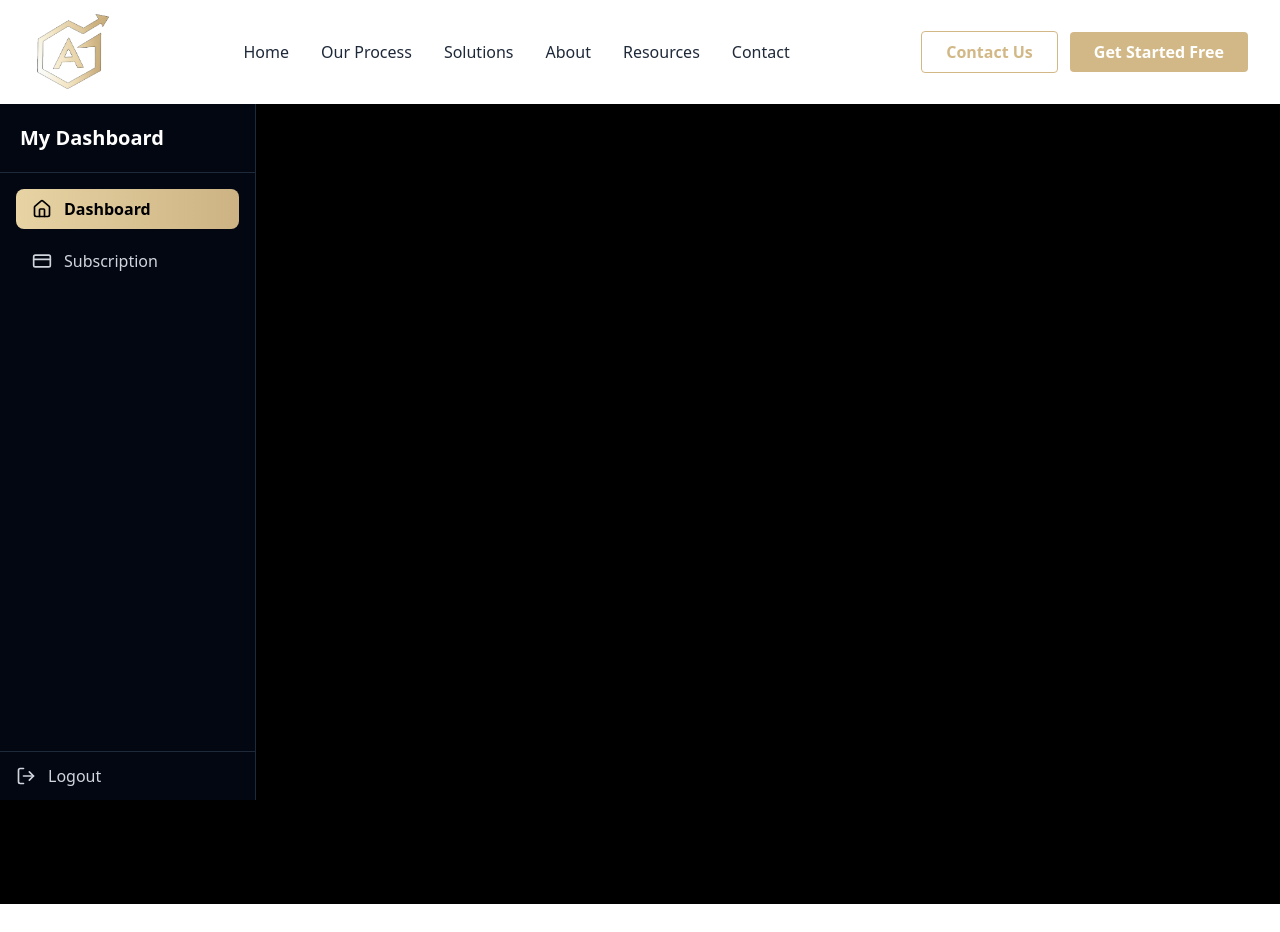
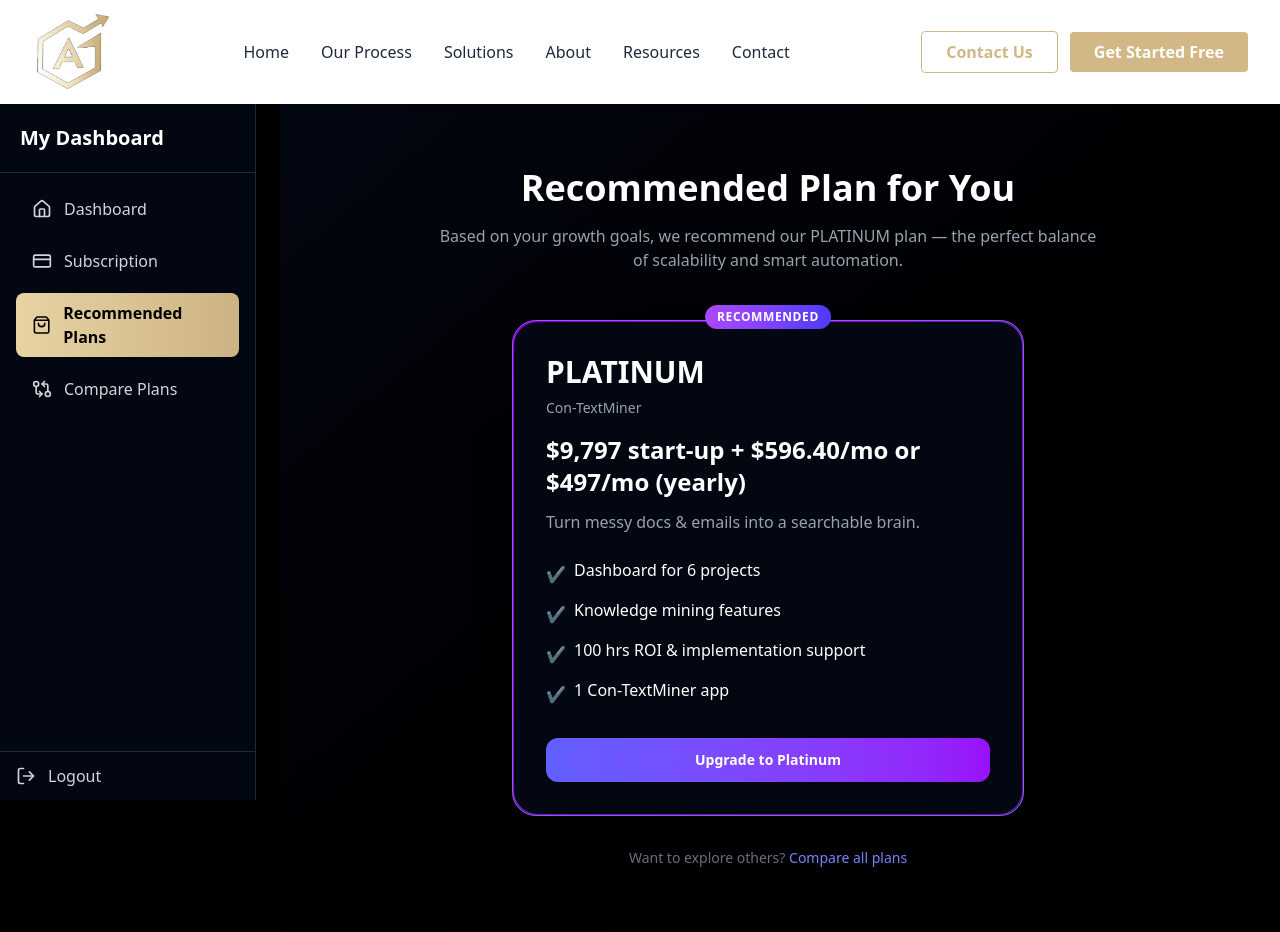
Before and after one commit to Debkanta393/aivalue, a React (Vite) app: page /dashboard/recomendedplans in a window 1280 px wide. Before the commit the page ends 904 px from the top, so only its background shows below. Built offline with nearby package versions, Linux system fonts and the light colour scheme.

Commit message:
recommended plans, compare plans

```diff
--- a/src/App.jsx
+++ b/src/App.jsx
@@ -5,6 +5,7 @@ import Footer from "./components/Footer";
 import Subscription from "./pages/Subscription";
 import DashboardLayout from "./components/DashboardLayout";
 import SubscriptionDetails from "./pages/SubscriptionDetails";
+import ComparePlans from "./pages/ComparePlans";
 
 function AppContent() {
   const location = useLocation();
@@ -17,6 +18,7 @@ function AppContent() {
         <Route path="/" element={<Home />} />
         <Route path="/subscription" element={<Subscription />} />
         <Route path="/dashboard/*" element={<DashboardLayout />} />
+        <Route path="/compareplans" element={<ComparePlans />} />
       </Routes>
       {!isDashboardRoute && <Footer />}
     </>
--- a/src/components/DashboardLayout.jsx
+++ b/src/components/DashboardLayout.jsx
@@ -5,6 +5,7 @@ import DashboardHome from "../pages/DashboardHome";
 import Subscription from "../pages/Subscription";
 import Footer from "./Footer";
 import SubscriptionDetails from "../pages/SubscriptionDetails";
+import RecommendedPlan from "../pages/RecomendedPlans";
 
 const DashboardLayout = () => {
   const [active, setActive] = useState("dashboard");
@@ -21,6 +22,7 @@ const DashboardLayout = () => {
             <Route path="/" element={<DashboardHome />} />
             <Route path="/subscription" element={<Subscription />} />
             <Route path="subscription/:id" element={<SubscriptionDetails />} />
+            <Route path="recomendedplans" element={<RecommendedPlan />} />
           </Routes>
         </main>
       </div>
--- a/src/components/Sidebar.jsx
+++ b/src/components/Sidebar.jsx
@@ -1,5 +1,5 @@
 import React, { useState, useEffect } from "react";
-import { Home, CreditCard, LogOut, Menu, X } from "lucide-react";
+import { Home, CreditCard, LogOut, Menu, X, GitCompareArrows, ShoppingBag } from "lucide-react";
 import { Link, useLocation } from "react-router-dom";
 
 
@@ -21,10 +21,19 @@ const Sidebar = ({ active, onSelect }) => {
   useEffect(() => {
     if (location.pathname.includes("/dashboard/subscription")) {
       onSelect("subscription");
-    } else if (location.pathname.includes("/dashboard")) {
+    }
+    else if (location.pathname.includes("/dashboard/recomendedplans")) {
+      onSelect("recomendedplans");
+    }
+     else if (location.pathname.includes("/dashboard")) {
       onSelect("dashboard");
     }
+
   }, [location.pathname, onSelect]);
+
+  console.log(active
+
+  )
 
   const handleToggle = () => setIsOpen(!isOpen);
   const handleSelect = (item) => {
@@ -94,6 +103,28 @@ const Sidebar = ({ active, onSelect }) => {
           >
             <CreditCard size={20} /> Subscription
           </Link>
+
+          <Link
+            to="/dashboard/recomendedplans"
+            onClick={() => handleSelect("recomendedplans")}
+            className={`flex items-center gap-3 px-4 py-2 rounded-lg transition-all ${active === "recomendedplans"
+                ? "bg-gradient-to-r from-[#e7d3a4] to-[#cdb383] text-black font-semibold"
+                : "text-gray-300 hover:bg-gray-800"
+              }`}
+          >
+            <ShoppingBag size={20} /> Recommended Plans
+          </Link>
+
+          <Link
+            to="/compareplans"
+            onClick={() => handleSelect("compareplans")}
+            className={`flex items-center gap-3 px-4 py-2 rounded-lg transition-all ${active === "compareplans"
+                ? "bg-gradient-to-r from-[#e7d3a4] to-[#cdb383] text-black font-semibold"
+                : "text-gray-300 hover:bg-gray-800"
+              }`}
+          >
+            <GitCompareArrows  size={20} /> Compare Plans
+          </Link>
         </nav>
 
         {/* Logout */}
--- /dev/null
+++ b/src/pages/ComparePlans.jsx
@@ -0,0 +1,115 @@
+import React from "react";
+
+const plans = [
+  {
+    name: "SILVER",
+    tagline: "Simple Needs APP (SNAPP)",
+    price: "$12/month or $97/year",
+    desc: "A private way to chat with your data and get quick insights.",
+    color: "from-gray-700 to-gray-900 border-gray-500",
+    button: "Current Plan",
+    features: [
+      "Pick 1 area: Business or Personal",
+      "30-min setup call & quick wins",
+      "1 ‘Meet Maria’ story alignment",
+    ],
+    isCurrent: true,
+  },
+  {
+    name: "GOLD",
+    tagline: "APP-rentice",
+    price: "$979 start-up + $116.40/mo or $97/mo (yearly)",
+    desc: "Streamline your workflows into one smart app.",
+    color: "from-yellow-600 to-amber-800 border-yellow-500",
+    button: "Upgrade to Gold",
+    features: [
+      "Unified dashboard for 3 projects",
+      "3 hrs ROI coaching",
+      "ROI dashboards unlocked",
+      "3 ‘Meet Maria’ stories to align goals",
+    ],
+  },
+  {
+    name: "PLATINUM",
+    tagline: "Con-TextMiner",
+    price: "$9,797 start-up + $596.40/mo or $497/mo (yearly)",
+    desc: "Turn messy docs & emails into a searchable brain.",
+    color: "from-purple-700 to-indigo-900 border-purple-500",
+    button: "Upgrade to Platinum",
+    features: [
+      "Portfolio dashboard for 6 projects",
+      "Knowledge mining features",
+      "100 hrs ROI & implementation support",
+      "1 Con-TextMiner app",
+    ],
+  },
+  {
+    name: "DIAMOND",
+    tagline: "Pro-FitMiner",
+    price: "$49,797 start-up + $1,174.80/mo or $979/mo (yearly)",
+    desc: "Model your operations, simulate fixes & scale profitably.",
+    color: "from-blue-700 to-cyan-900 border-blue-500",
+    button: "Upgrade to Diamond",
+    features: [
+      "Portfolio dashboard for 9 projects",
+      "Custom ROI calls & strategy sessions",
+      "1 Pro-FitMiner digital twin app",
+      "Full data visualization tools",
+      "1 story per project to align goals"
+    ],
+  },
+];
+
+const ComparePlans = () => {
+  return (
+    <div className="min-h-screen bg-gradient-to-br from-gray-900 to-black text-white py-16 px-6">
+      <div className="max-w-7xl mx-auto text-center mb-14">
+        <h1 className="text-4xl font-extrabold mb-4">Compare Plans</h1>
+        <p className="text-gray-400 max-w-2xl mx-auto">
+          Choose the plan that fits your growth — from personal insights to full business optimization.
+        </p>
+      </div>
+
+      <div className="grid gap-8 sm:grid-cols-2 lg:grid-cols-4">
+        {plans.map((plan) => (
+          <div
+            key={plan.name}
+            className={`relative rounded-2xl border ${plan.color} bg-gradient-to-br p-[1px] hover:scale-105 transition-transform`}
+          >
+            <div className="h-full rounded-2xl bg-gray-950 p-6 flex flex-col justify-between">
+              <div>
+                <h2 className="text-2xl font-bold mb-2">{plan.name}</h2>
+                <p className="text-sm text-gray-400 mb-3">{plan.tagline}</p>
+                <p className="text-xl font-semibold mb-2">{plan.price}</p>
+                <p className="text-gray-400 text-sm mb-6">{plan.desc}</p>
+                <ul className="space-y-2 text-left">
+                  {plan.features.map((feature, index) => (
+                    <li
+                      key={index}
+                      className="flex items-start space-x-2 text-gray-300"
+                    >
+                      <span className="text-green-400 mt-1">✔</span>
+                      <span>{feature}</span>
+                    </li>
+                  ))}
+                </ul>
+              </div>
+
+              <button
+                className={`mt-8 w-full py-2.5 rounded-xl font-semibold text-sm transition-colors ${
+                  plan.isCurrent
+                    ? "bg-gray-700 cursor-default text-gray-300"
+                    : "bg-gradient-to-r from-amber-400 to-[#cdb383] hover:from-[#cdb383] hover:to-amber-400 hover:opacity-90 cursor-pointer"
+                }`}
+              >
+                {plan.button}
+              </button>
+            </div>
+          </div>
+        ))}
+      </div>
+    </div>
+  );
+};
+
+export default ComparePlans;
--- /dev/null
+++ b/src/pages/RecomendedPlans.jsx
@@ -0,0 +1,120 @@
+import React from "react";
+
+const plans = [
+  {
+    name: "SILVER",
+    tagline: "Simple Needs APP (SNAPP)",
+    price: "$12/month or $97/year",
+    desc: "A private way to chat with your data and get quick insights.",
+    color: "from-gray-700 to-gray-900 border-gray-500",
+    button: "Current Plan",
+    features: [
+      "Pick 1 area: Business or Personal",
+      "30-min setup call & quick wins",
+      "‘Meet Maria’ story alignment",
+    ],
+    isCurrent: true,
+  },
+  {
+    name: "GOLD",
+    tagline: "APP-rentice",
+    price: "$979 start-up + $116.40/mo or $97/mo (yearly)",
+    desc: "Streamline your workflows into one smart app.",
+    color: "from-yellow-600 to-amber-800 border-yellow-500",
+    button: "Upgrade to Gold",
+    features: [
+      "Unified dashboard for 3 projects",
+      "3 ‘Meet Maria’ stories to align goals",
+      "3 hrs ROI coaching",
+      "ROI dashboards unlocked",
+    ],
+  },
+  {
+    name: "PLATINUM",
+    tagline: "Con-TextMiner",
+    price: "$9,797 start-up + $596.40/mo or $497/mo (yearly)",
+    desc: "Turn messy docs & emails into a searchable brain.",
+    color: "from-purple-700 to-indigo-900 border-purple-500",
+    button: "Upgrade to Platinum",
+    features: [
+      "Dashboard for 6 projects",
+      "Knowledge mining features",
+      "100 hrs ROI & implementation support",
+      "1 Con-TextMiner app",
+    ],
+  },
+  {
+    name: "DIAMOND",
+    tagline: "Pro-FitMiner",
+    price: "$49,797 start-up + $1,174.80/mo or $979/mo (yearly)",
+    desc: "Model your operations, simulate fixes & scale profitably.",
+    color: "from-blue-700 to-cyan-900 border-blue-500",
+    button: "Upgrade to Diamond",
+    features: [
+      "Portfolio for 9 projects",
+      "Custom ROI calls & strategy sessions",
+      "1 Pro-FitMiner digital twin app",
+      "Full data visualization tools",
+    ],
+  },
+];
+
+const RecommendedPlan = () => {
+  // Pick the recommended plan (for example: PLATINUM)
+  const recommended = plans.find((p) => p.name === "PLATINUM");
+
+  return (
+    <div className="min-h-screen bg-gradient-to-br from-gray-950 to-black text-white flex flex-col items-center justify-center px-6 py-16">
+      <div className="text-center mb-12">
+        <h1 className="text-4xl font-extrabold mb-4">
+          Recommended Plan for You
+        </h1>
+        <p className="text-gray-400 max-w-2xl mx-auto">
+          Based on your growth goals, we recommend our {recommended.name} plan —
+          the perfect balance of scalability and smart automation.
+        </p>
+      </div>
+
+      <div
+        className={`relative rounded-3xl border ${recommended.color} bg-gradient-to-br p-[1px] max-w-lg w-full shadow-2xl`}
+      >
+        <div className="rounded-3xl bg-gray-950 p-8">
+          <div className="absolute -top-4 left-1/2 -translate-x-1/2 bg-gradient-to-r from-purple-500 to-indigo-600 text-xs uppercase px-3 py-1 rounded-full font-semibold tracking-wider">
+            Recommended
+          </div>
+
+          <h2 className="text-3xl font-bold mb-2">{recommended.name}</h2>
+          <p className="text-sm text-gray-400 mb-4">{recommended.tagline}</p>
+
+          <p className="text-2xl font-semibold mb-3">{recommended.price}</p>
+          <p className="text-gray-400 mb-6">{recommended.desc}</p>
+
+          <ul className="space-y-3 text-left mb-8">
+            {recommended.features.map((feature, index) => (
+              <li key={index} className="flex items-start space-x-2">
+                <span className="text-green-400 mt-1">✔</span>
+                <span>{feature}</span>
+              </li>
+            ))}
+          </ul>
+
+          <button className="w-full py-3 rounded-xl font-semibold text-sm bg-gradient-to-r from-indigo-500 to-purple-600 hover:opacity-90 transition">
+            {recommended.button}
+          </button>
+        </div>
+      </div>
+
+      <p className="text-gray-500 text-sm mt-8">
+        Want to explore others?{" "}
+        <a
+          href="/compareplans"
+          className="text-indigo-400 hover:underline transition-colors"
+        >
+          Compare all plans
+        </a>
+      </p>
+    </div>
+  );
+};
+
+export default RecommendedPlan;
```
